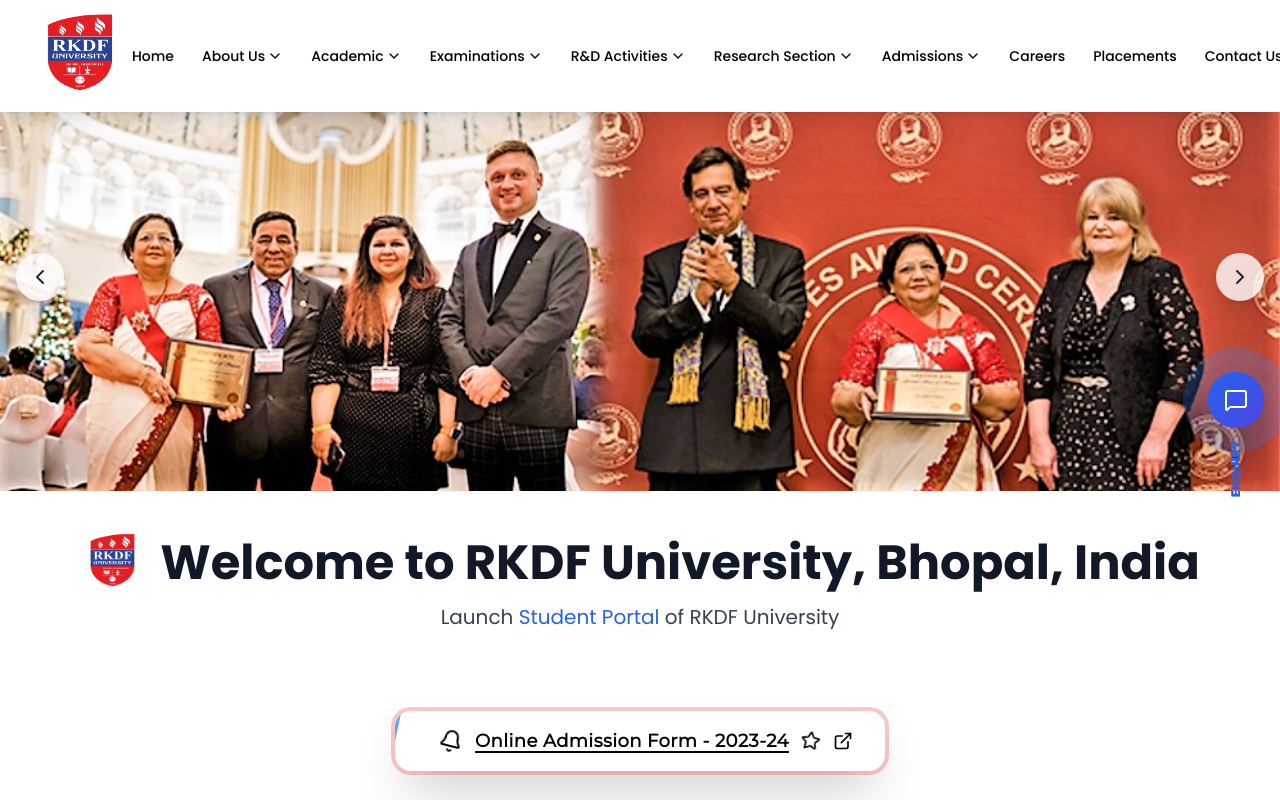
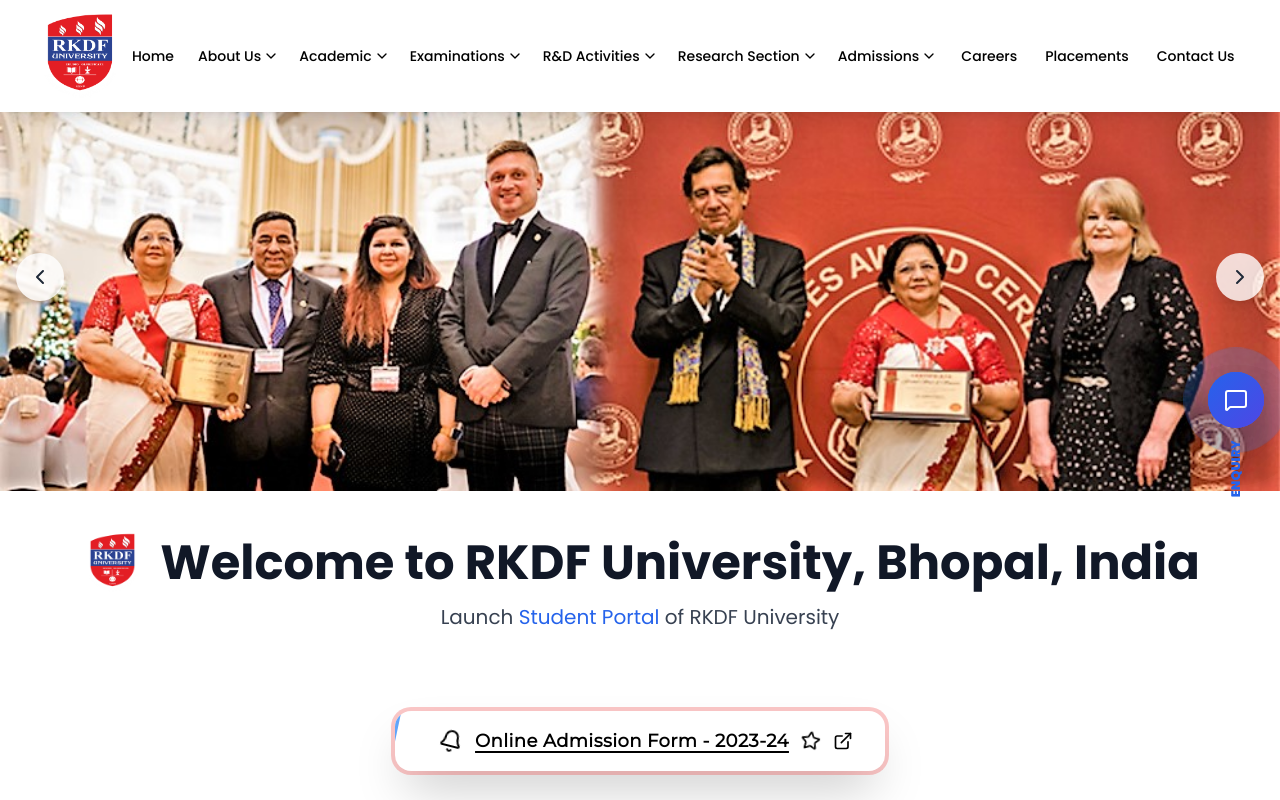
Before and after one commit to lokesh-yadav12/RKDF-university, a React (Vite) app: page / in a window 1280 px wide. Shown: the top 800 px of the page. Built offline with nearby package versions, Linux system fonts and the light colour scheme.

Commit message:
header fix

```diff
--- a/src/components/layout/Header.tsx
+++ b/src/components/layout/Header.tsx
@@ -128,7 +128,7 @@
 							>
 								{link.hasDropdown ? (
 									<>
-										<button className="text-black hover:bg-[#5a9fd8] px-2 xl:px-3 py-2 rounded font-medium transition-colors flex items-center gap-0.5 whitespace-nowrap">
+										<button className="text-black hover:bg-[#5a9fd8] px-1 xl:px-2 py-2 rounded font-medium transition-colors flex items-center gap-0.5 whitespace-nowrap">
 											<span>{link.label}</span>
 											<ChevronDown className="w-4 h-4" />
 										</button>
```
